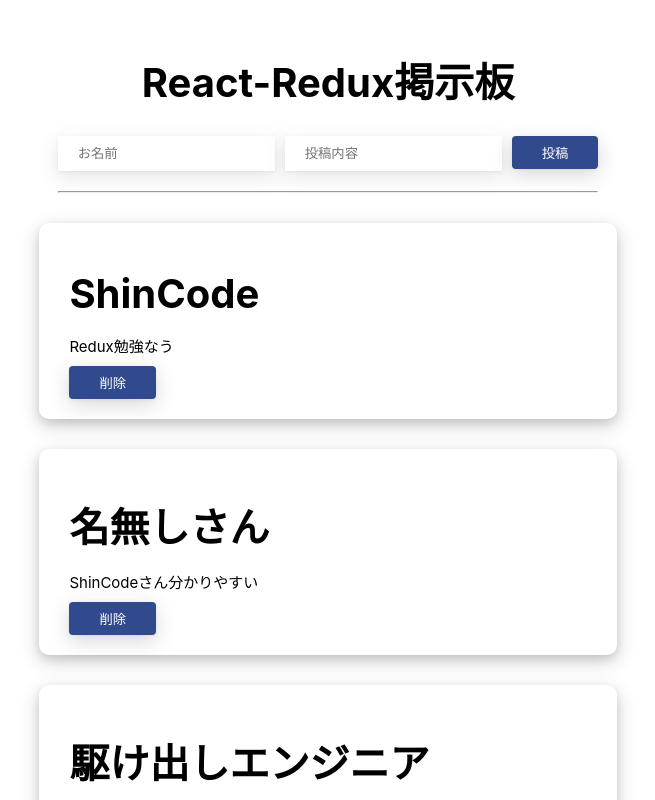
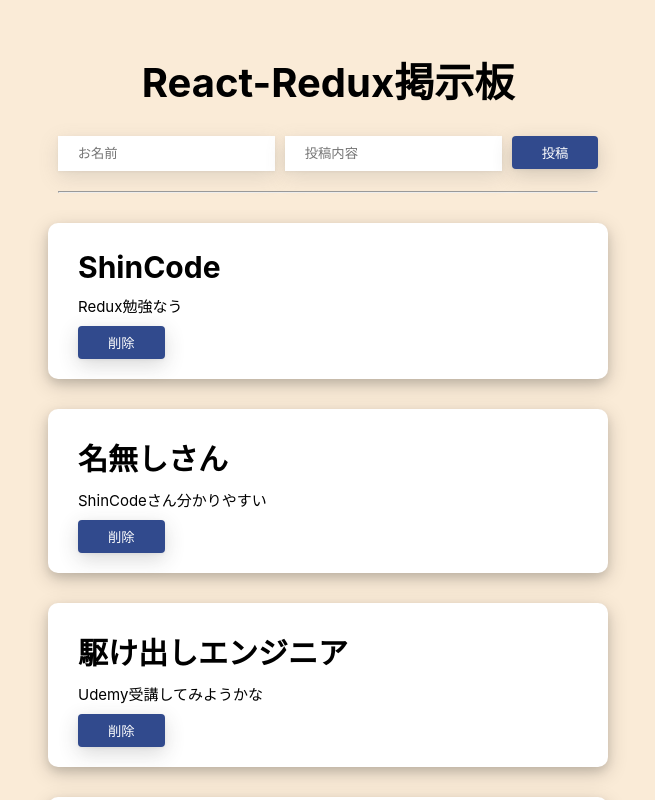
Before and after one commit to Naru-hub/redux-board-app, a React (Create React App) app: page / in a window 1280 px wide. Shown: the top 800 px of the page, without its empty margins (312-967 px from the left). Built offline with nearby package versions, Linux system fonts and the light colour scheme.

Commit message:
CSSの調整

```diff
--- a/src/App.js
+++ b/src/App.js
@@ -19,7 +19,7 @@ function App() {
       <div className="displayPosts">
         {postList.map((post) => (
           <div key={post.id} className="post">
-            <h1>{post.name}</h1>
+            <h1 className="postName">{post.name}</h1>
             <h1 className="postContent">{post.content}</h1>
             <button>削除</button>
           </div>
--- a/src/index.css
+++ b/src/index.css
@@ -5,6 +5,7 @@ body {
     sans-serif;
   -webkit-font-smoothing: antialiased;
   -moz-osx-font-smoothing: grayscale;
+  background-color: antiquewhite;
 }
 
 code {
```
